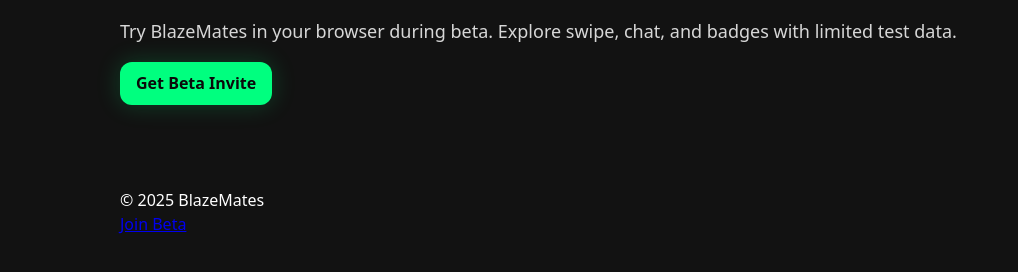
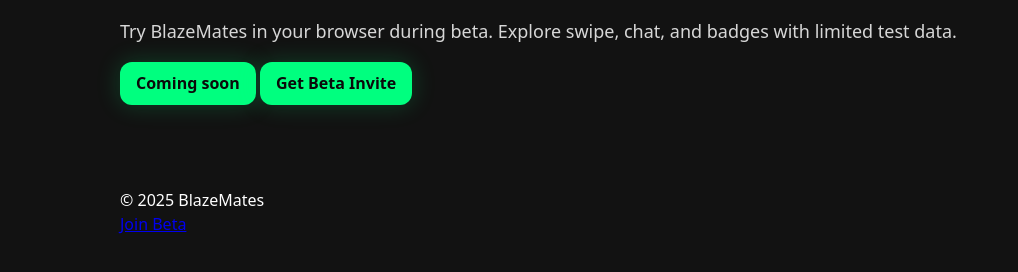
Before and after one commit to dasavage21/hawk-site, a plain HTML site: page preview.html in a window 1280 px wide. Shown: the part 180-452 px from the top of the page, without its empty margins (0-1018 px from the left). Drawn offline with Linux system fonts and the light colour scheme.

Commit message:
Update preview.html

```diff
--- a/preview.html
+++ b/preview.html
@@ -25,9 +25,11 @@
     Try BlazeMates in your browser during beta. Explore swipe, chat, and badges with limited test data.
   </p>
   <div class="cta" style="margin-top:16px">
+    <span class="btn primary disabled">Coming soon</span>
     <a class="btn ghost" href="index.html#cta">Get Beta Invite</a>
   </div>
 </main>
+
 
   <footer class="footer">
     <div class="container foot">
```
Lines whose indentation alone changed are shown as unchanged.
